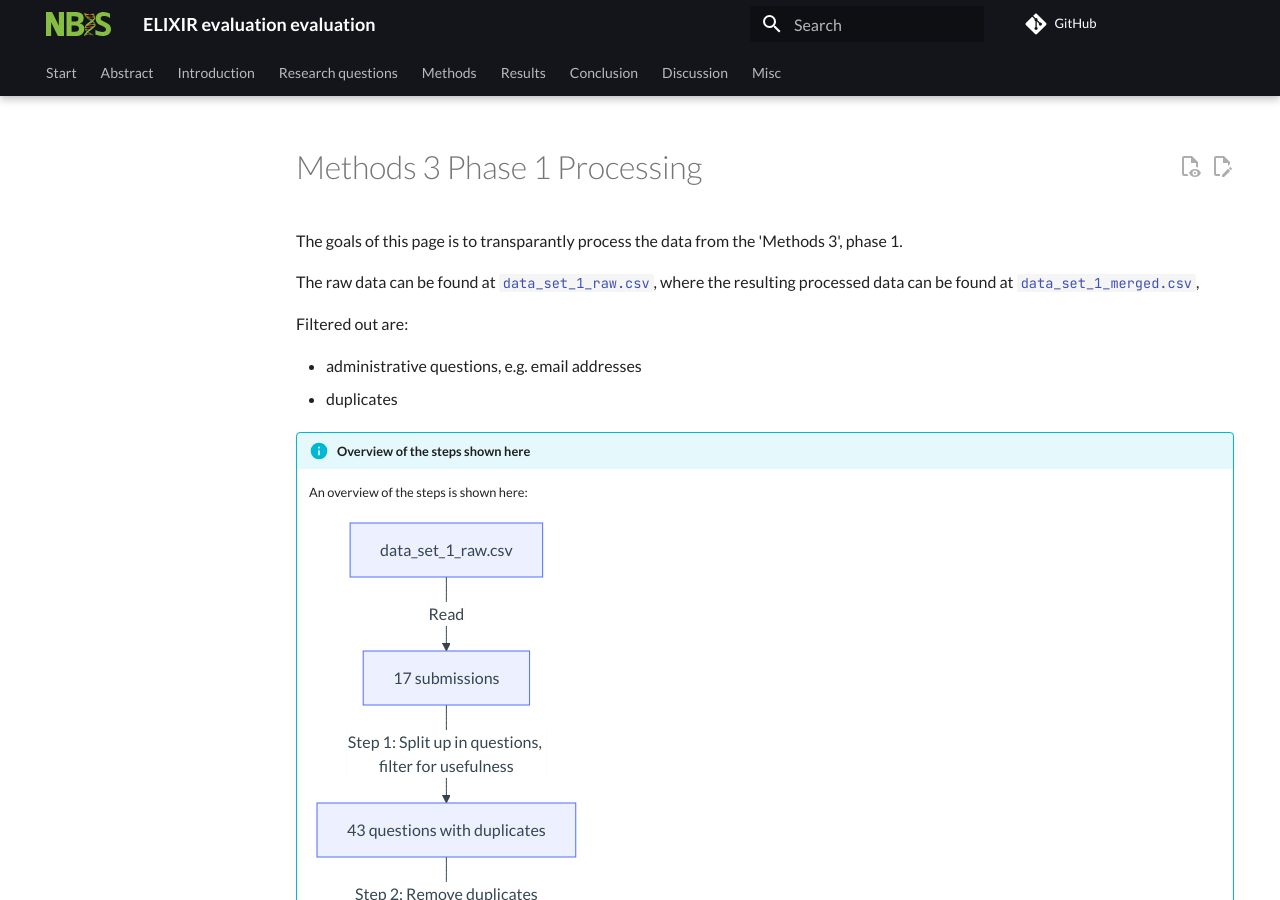
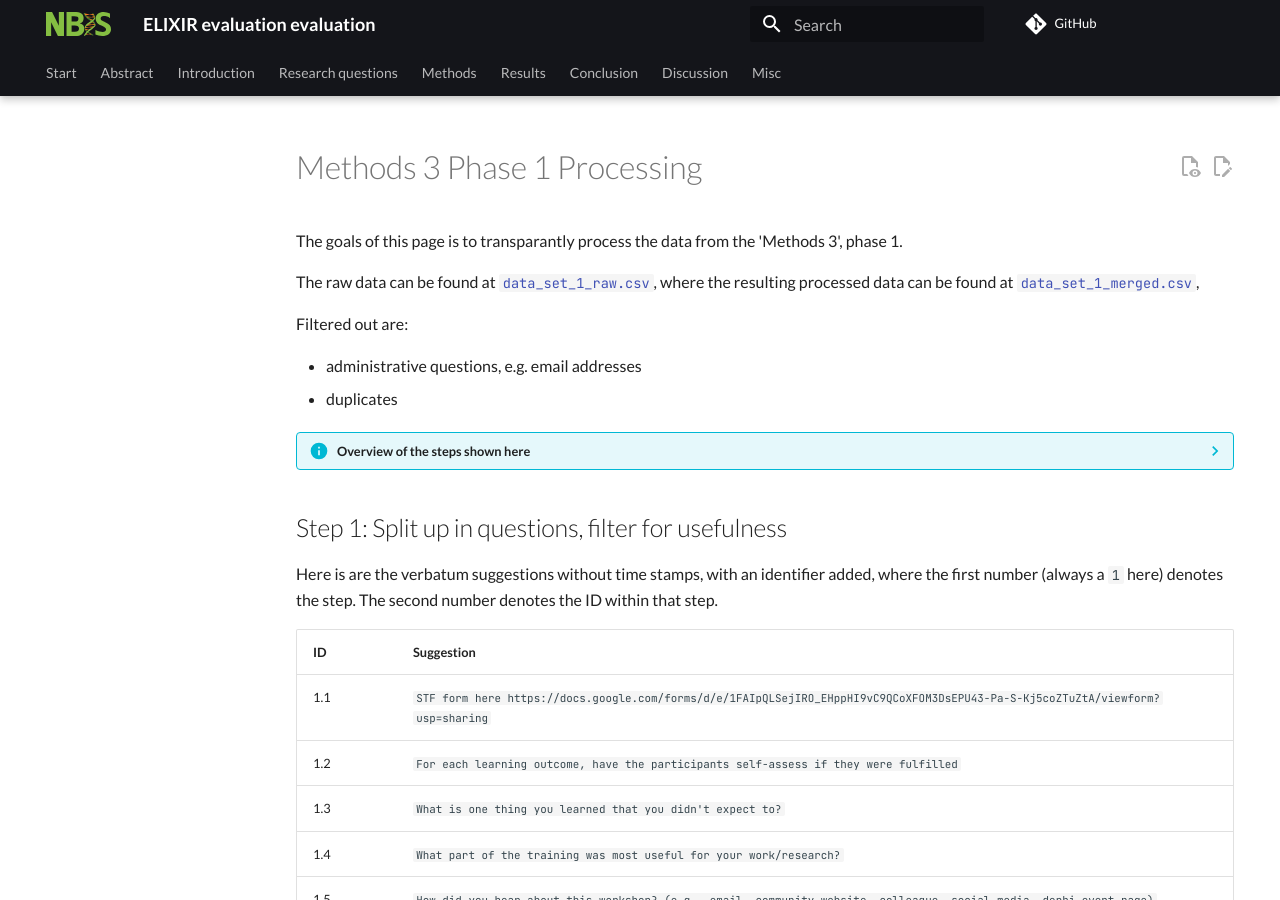
Before and after one commit to NBISweden/elixir_evaluation_evaluation, an MkDocs documentation site: the page built from docs/methods_3_phase_1_processing.md, in a window 1280 px wide and 900 px high. Built offline with MkDocs 1.6.1 and Material for MkDocs 9.7.7, drawn with Linux system fonts in a browser that asks for light colours; comment, search, counter and statistics services are not loaded.

Commit message:
Hide overview

```diff
--- a/docs/methods_3_phase_1_processing.md
+++ b/docs/methods_3_phase_1_processing.md
@@ -12,7 +12,7 @@ Filtered out are:
 - administrative questions, e.g. email addresses
 - duplicates
 
-!!! info "Overview of the steps shown here"
+???- info "Overview of the steps shown here"
 
     An overview of the steps is shown here:
 
```
